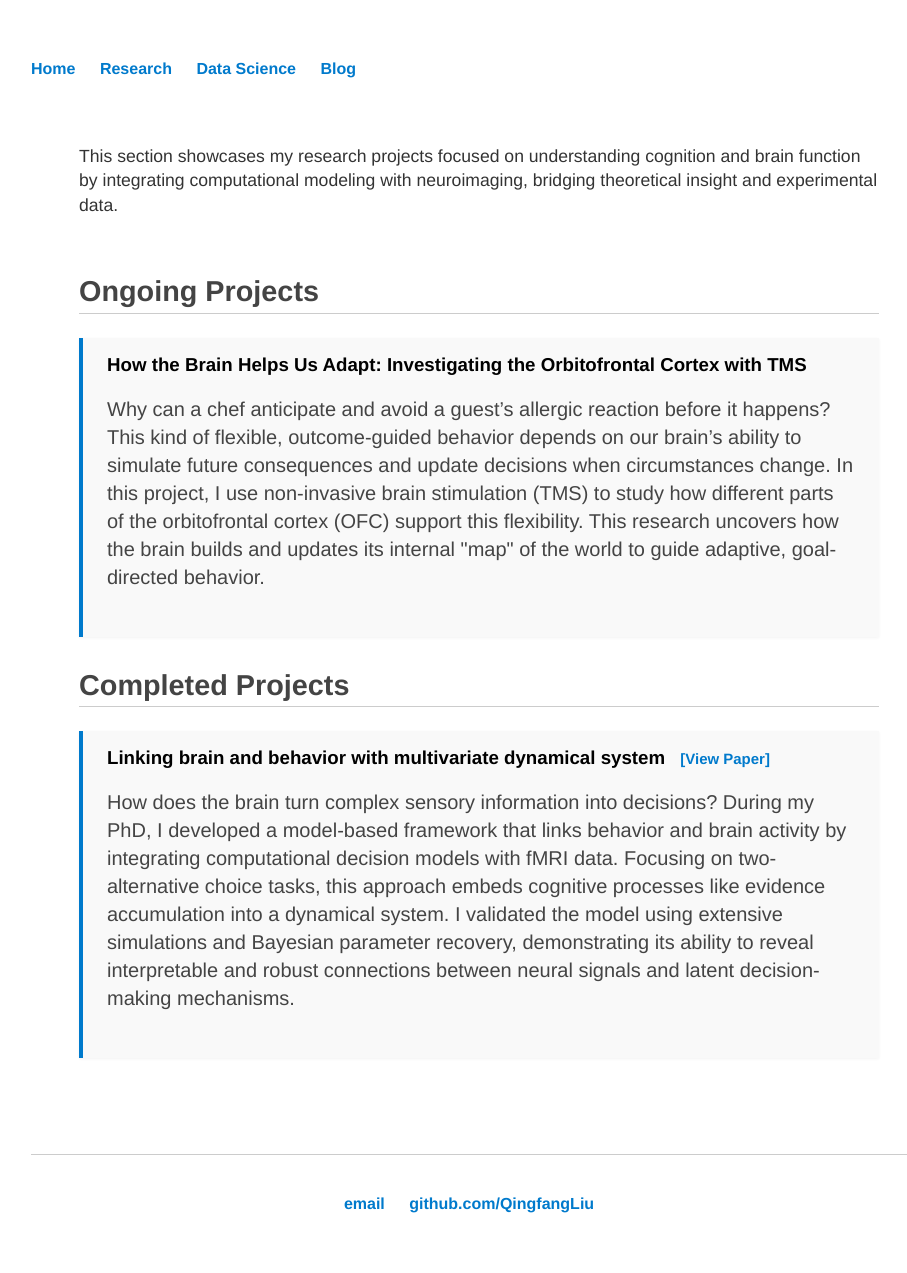
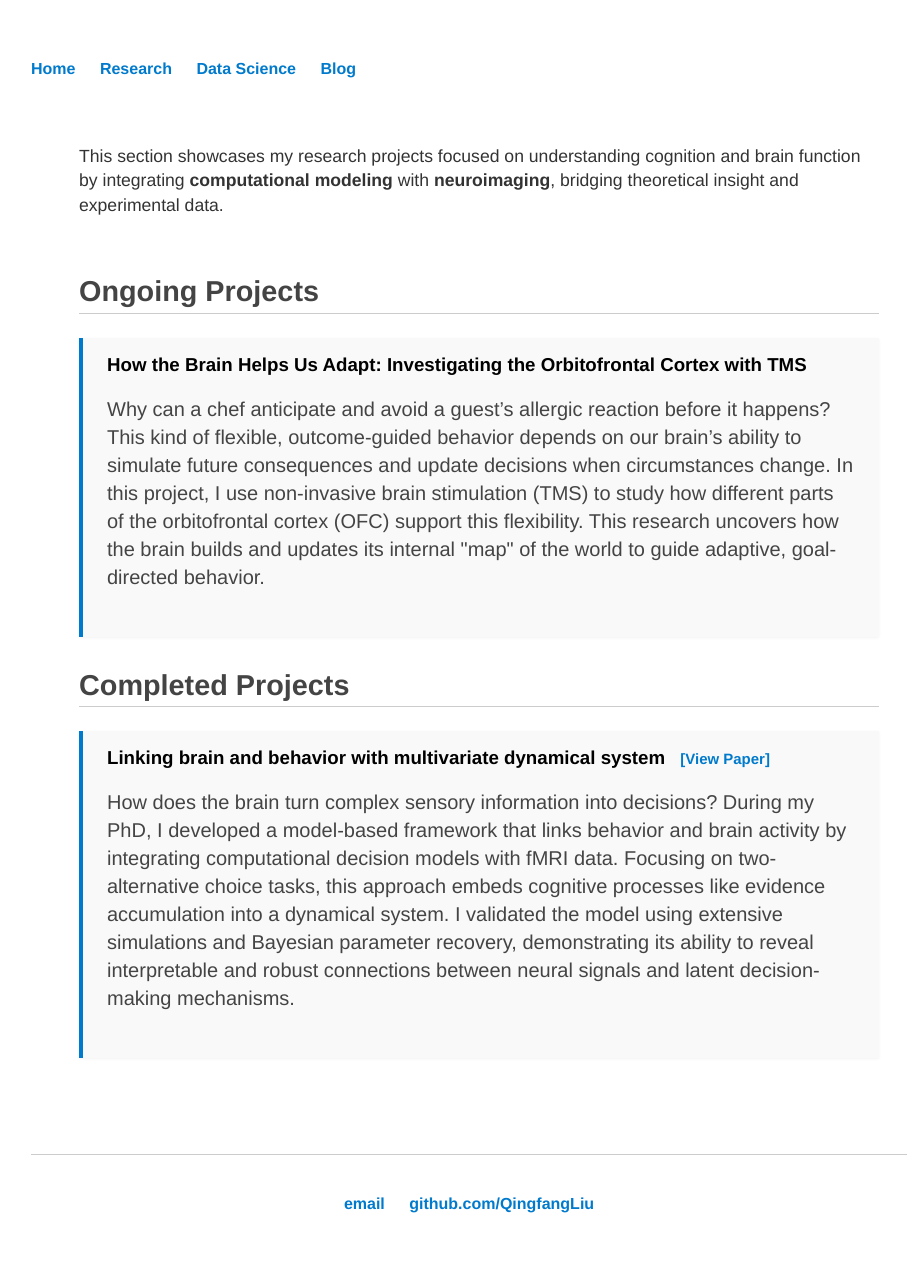
Before and after one commit to QingfangLiu/qingfangliu.github.io, a Jekyll site: the page built from Research/index.html, in a window 1280 px wide. Shown: the whole page, without its empty margins (161-1068 px from the left). Built offline with Jekyll 4.4.1, drawn with Linux system fonts in a browser that asks for light colours.

```diff
--- a/Research/index.html
+++ b/Research/index.html
@@ -6,7 +6,7 @@ title: Research
 <div class="research-container" style="max-width: 800px; margin: auto; padding: 2rem; font-family: 'Helvetica Neue', sans-serif;">
 
   <p style="font-size: 1.1rem; color: #333;">
-  This section showcases my research projects focused on understanding cognition and brain function by integrating computational modeling with neuroimaging, bridging theoretical insight and experimental data.
+  This section showcases my research projects focused on understanding cognition and brain function by integrating <strong>computational modeling</strong> with <strong>neuroimaging</strong>, bridging theoretical insight and experimental data.
   </p>
 
   </p>
```
